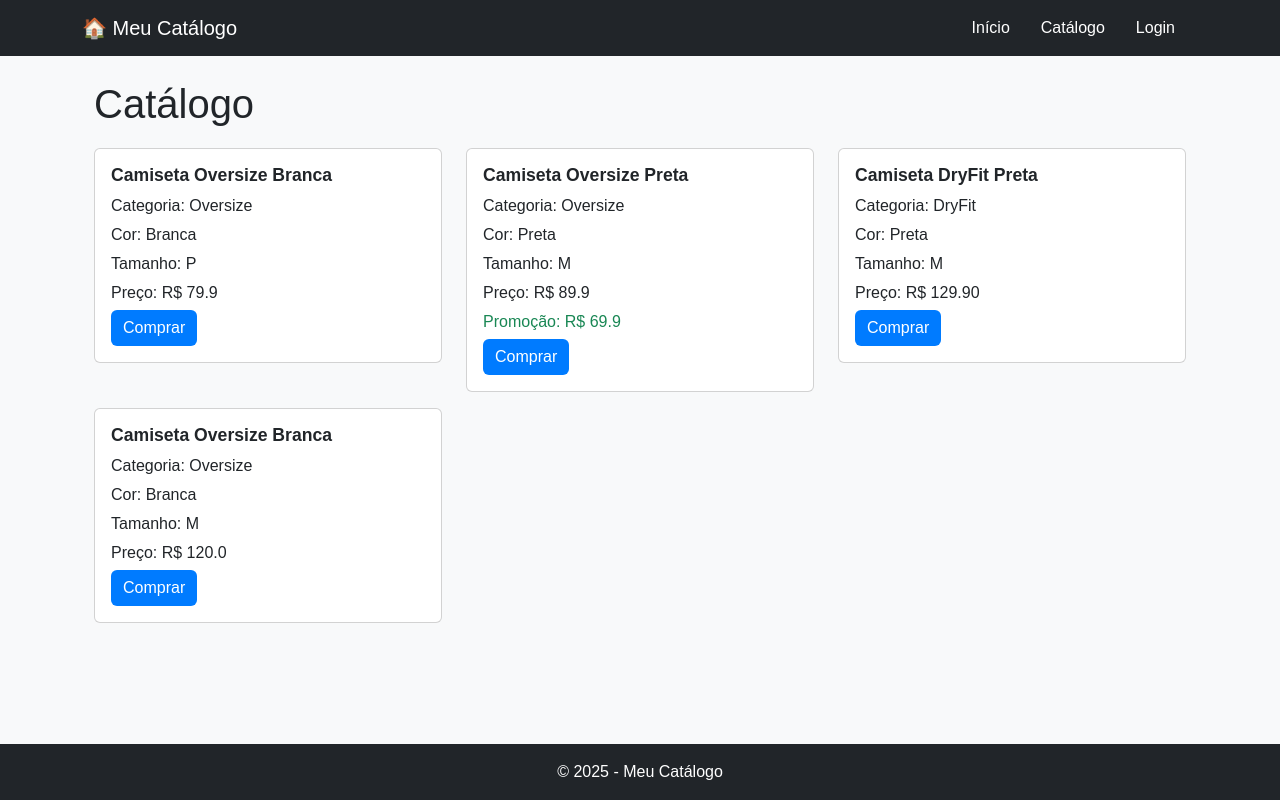
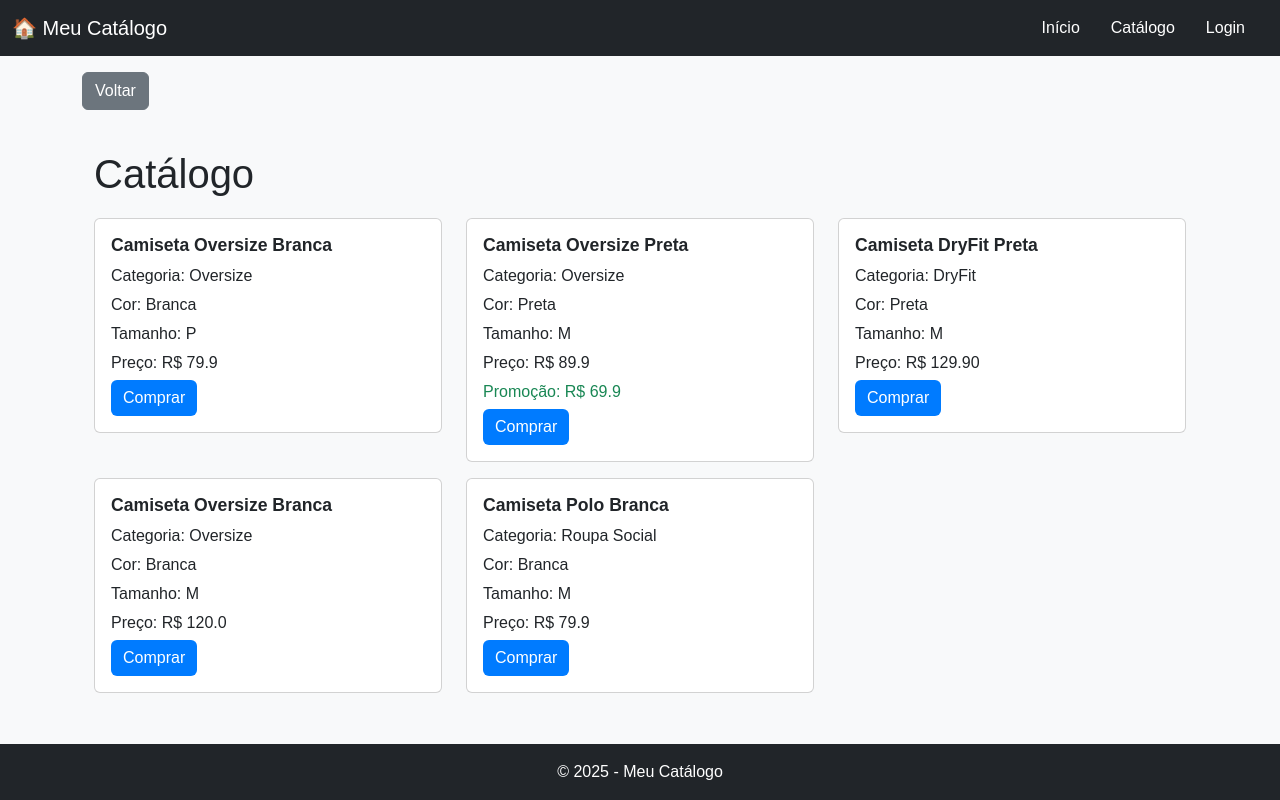
Before and after one commit to Lucascruz-lab/catalogolojaderoupas, a Flask app: page /catalogo in a window 1280 px wide. Run offline with Flask 3, Linux system fonts and the light colour scheme.

Commit message:
feat: refatora a criação de produtos para usar uma função dedicada e melhora a estrutura do HTML da navbar

```diff
--- a/backend/app.py
+++ b/backend/app.py
@@ -13,6 +13,33 @@ def ler_produtos():
 def salvar_produtos(produtos):
     with open(ARQUIVO_JSON, "w", encoding="utf-8") as f:
         json.dump(produtos, f, indent=4, ensure_ascii=False)
+
+def criar_produto(form_data):
+    produtos = ler_produtos()
+
+    # Gera código único
+    numeros = [int(p["codigo"]) for p in produtos if p.get("codigo") and p["codigo"].isdigit()]
+    novo_codigo = str(max(numeros, default=0) + 1).zfill(4)
+
+    preco = float(form_data.get("preco") or 0)
+    preco_promocional = float(form_data.get("preco_promocional") or 0)
+
+    novo_produto = {
+        "codigo": novo_codigo,
+        "nome": form_data.get("nome"),
+        "categoria": form_data.get("categoria"),
+        "tamanho": form_data.get("tamanho"),
+        "cor": form_data.get("cor"),
+        "preco": preco,
+        "preco_promocional": preco_promocional if preco_promocional > 0 else None,
+        "promocao": preco_promocional > 0,
+        "link_wpp": form_data.get("link_wpp"),
+        "imagem": form_data.get("imagem")
+    }
+
+    produtos.append(novo_produto)
+    salvar_produtos(produtos)
+    return novo_produto
 
 # ______________ROTAS______________________
 @app.route("/")
@@ -51,31 +78,9 @@ def admin():
         return redirect(url_for("login"))
 
     if request.method == "POST":
-        nome = request.form.get("nome")
-        categoria = request.form.get("categoria")
-        cor = request.form.get("cor")
-        tamanho = request.form.get("tamanho")
-        preco = float(request.form.get("preco") or 0)
-        preco_promocional = float(request.form.get("preco_promocional") or 0)
-        promocao = preco_promocional > 0
-        link_wpp = request.form.get("link_wpp")
-        imagem = request.form.get("imagem")
+        criar_produto(request.form)
+        return redirect(url_for("admin"))
 
-        novo_produto = {
-            "nome": nome,
-            "categoria": categoria,
-            "cor": cor,
-            "tamanho": tamanho,
-            "preco": preco,
-            "preco_promocional": preco_promocional if preco_promocional else None,
-            "promocao": bool(preco_promocional),
-            "link_wpp": link_wpp,
-            "imagem": imagem,
-        }
-
-        produtos = ler_produtos()
-        produtos.append(novo_produto)
-        salvar_produtos(produtos)
 
     produtos = ler_produtos()
     return render_template("admin.html", produtos=produtos)
@@ -85,32 +90,7 @@ def add_produto():
     if not session.get("admin"):
         return redirect(url_for("login"))
 
-    preco = float(request.form.get("preco") or 0)
-    preco_promocional = float(request.form.get("preco_promocional") or 0)
-    promocao = preco_promocional > 0
-
-    produtos=ler_produtos()
-    if produtos:
-        numeros = [int(p["codigo"]) for p in produtos if p["codigo"].isdigit()]
-        novo_codigo = str(max(numeros, default=0) + 1).zfill(4)
-    else:
-        novo_codigo = "0001"
-
-    novo = {
-        "codigo": novo_codigo,
-        "nome": request.form.get("nome"),
-        "categoria": request.form.get("categoria"),
-        "tamanho": request.form.get("tamanho"),
-        "cor": request.form.get("cor"),
-        "preco": float(request.form.get("preco")),
-        "preco_promocional": preco_promocional if preco_promocional > 0 else None,
-        "link_wpp": request.form.get("link_wpp"),
-        "imagem": request.form.get("imagem")
-    }
-
-    produtos.append(novo)
-    salvar_produtos(produtos)
-
+    criar_produto(request.form)
     return redirect(url_for("admin"))
 
 @app.route("/admin/delete/<codigo>", methods=["POST"])
--- a/backend/produtos.json
+++ b/backend/produtos.json
@@ -45,5 +45,17 @@
         "preco_promocional": null,
         "link_wpp": "",
         "imagem": null
+    },
+    {
+        "codigo": "0002",
+        "nome": "Camiseta Polo Branca",
+        "categoria": "Roupa Social",
+        "tamanho": "M",
+        "cor": "Branca",
+        "preco": 79.9,
+        "preco_promocional": null,
+        "promocao": false,
+        "link_wpp": "https://wa.me/5519999999999?=Quero+comprar+Camiseta+Oversize+Branca",
+        "imagem": ""
     }
 ]
--- a/frontend/templates/base.html
+++ b/frontend/templates/base.html
@@ -10,25 +10,36 @@
 <body class="bg-light">
 
     <nav class="navbar navbar-expand-lg navbar-dark bg-dark">
-        <div class="container">
+        <div class="container-fluid">
             <a class="navbar-brand" href="{{ url_for('home') }}">🏠 Meu Catálogo</a>
-            <button class="navbar-toggler" type="button" data-bs-toggle="collapse" data-bs-target="#menu">
+            <button class="navbar-toggler" type="button" data-bs-toggle="collapse" data-bs-target="#menu" aria-controls="menu" aria-expanded="false" aria-label="Toggle navigation">
                 <span class="navbar-toggler-icon"></span>
             </button>
+
             <div class="collapse navbar-collapse" id="menu">
+
                 <ul class="navbar-nav ms-auto">
                     <li class="nav-item"><a class="nav-link" href="{{ url_for('home') }}">Início</a></li>
+
                     <li class="nav-item"><a class="nav-link" href="{{ url_for('catalogo') }}">Catálogo</a></li>
+
                     {% if session.get('admin') %}
                         <li class="nav-item"><a class="nav-link" href="{{ url_for('admin') }}">Admin</a></li>
+
                         <li class="nav-item"><a class="nav-link" href="{{ url_for('logout') }}">Sair</a></li>
+
                     {% else %}
                         <li class="nav-item"><a class="nav-link" href="{{ url_for('login') }}">Login</a></li>
                     {% endif %}
                 </ul>
             </div>
+
         </div>
     </nav>
+
+    <div class="container mt-3">
+        <button class="btn btn-secondary mb-3" onclick="history.back()">Voltar</button>
+    </div>
 
 
     <main class="container my-4">
@@ -38,5 +49,7 @@
     <footer class="bg-dark text-white text-center py-3 mt-4">
         <p class="mb-0">© 2025 - Meu Catálogo</p>
     </footer>
+
+    <script src="https://cdn.jsdelivr.net/npm/bootstrap@5.3.3/dist/js/bootstrap.bundle.min.js"></script>
 </body>
 </html>
```
